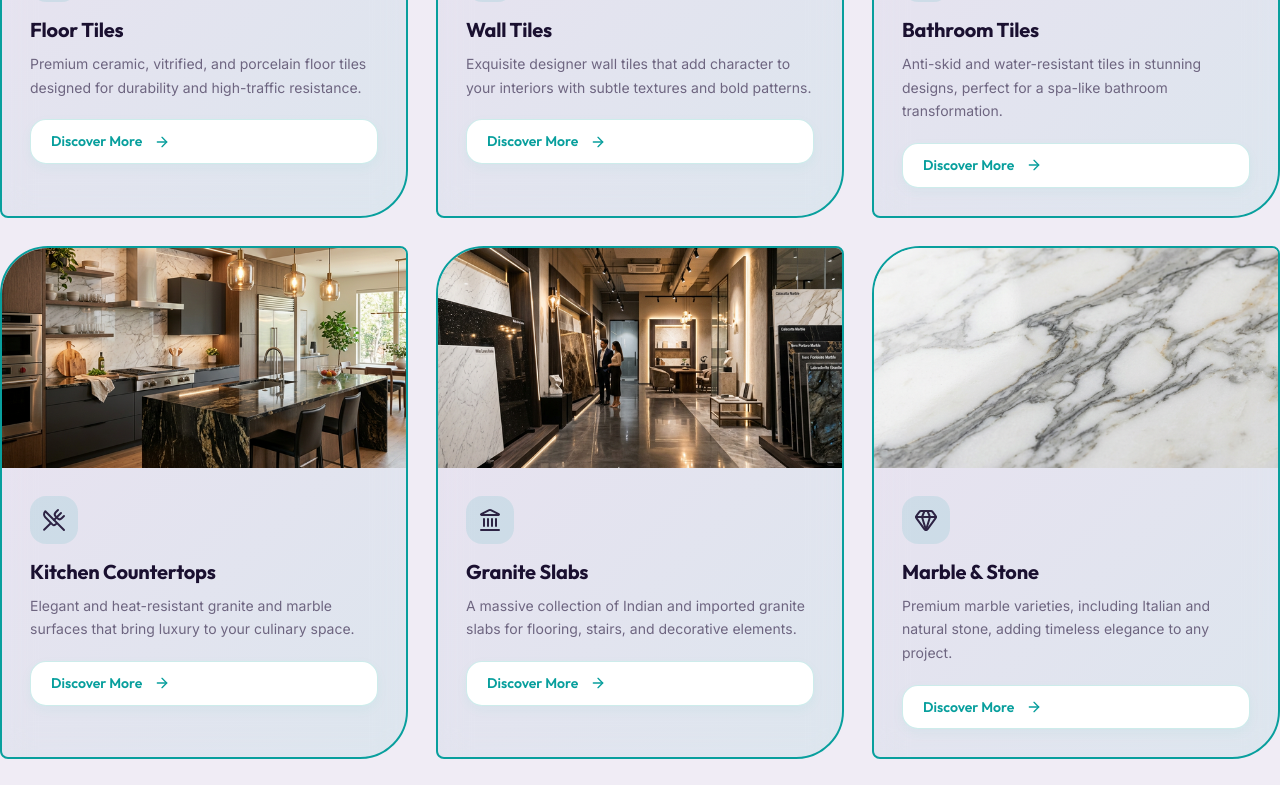
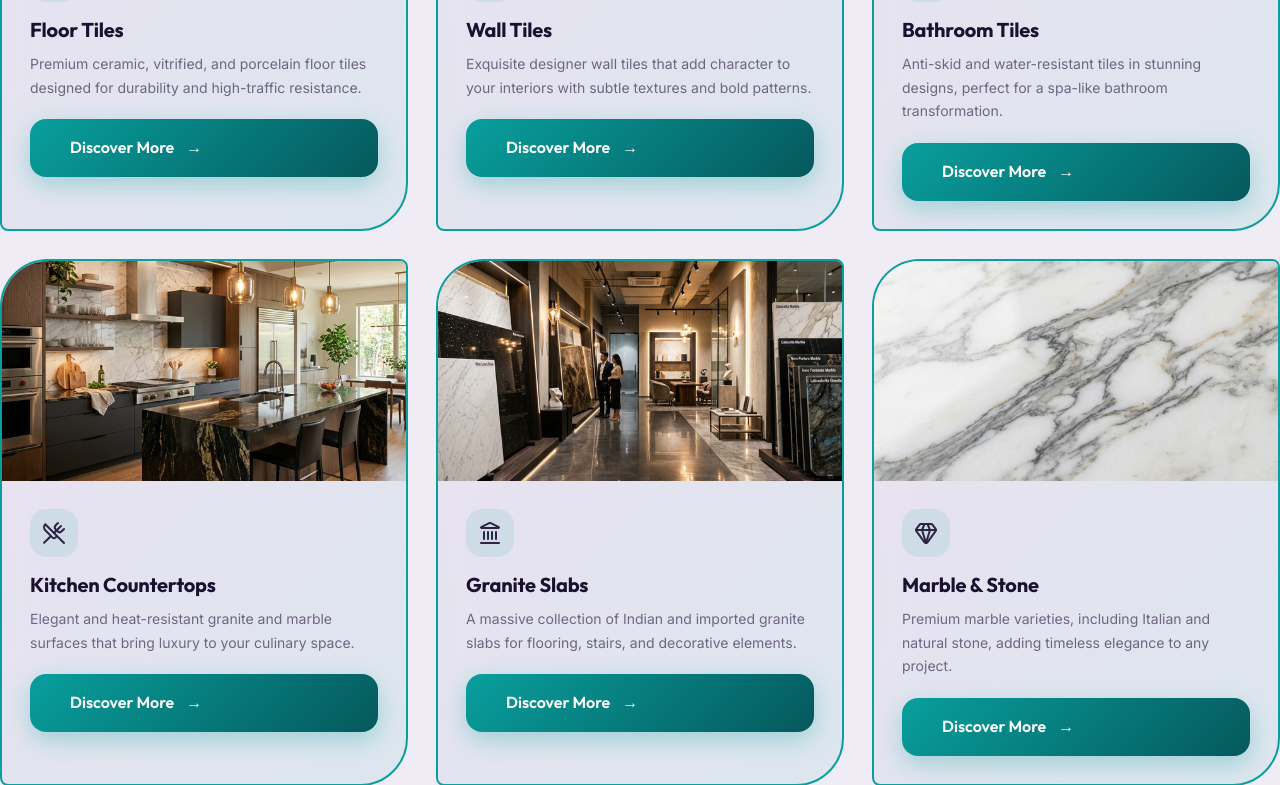
Before and after one commit to Eshbanoliver/Tiles-and-Granite--react-website-showcase, a React (Vite) app: page /services in a window 1280 px wide. Shown: the part 1735-2520 px from the top of the page. Built offline with nearby package versions, Linux system fonts and the light colour scheme.

Commit message:
Updated files

```diff
--- a/src/pages/Home.jsx
+++ b/src/pages/Home.jsx
@@ -313,8 +313,8 @@ export default function Home() {
                                     <div className="service-card-icon">{service.icon}</div>
                                     <h3>{service.title}</h3>
                                     <p>{service.desc}</p>
-                                    <Link to={`/services/${service.slug}`} className="btn btn-secondary" style={{ marginTop: '16px', padding: '8px 16px', fontSize: '13px' }}>
-                                        Discover More <ChevronRight size={14} />
+                                    <Link to={`/services/${service.slug}`} className="btn btn-primary discover-btn" style={{ marginTop: '16px' }}>
+                                        Discover More <span className="arrow">→</span>
                                     </Link>
                                 </div>
                             </div>
--- a/src/pages/Services.jsx
+++ b/src/pages/Services.jsx
@@ -161,8 +161,8 @@ export default function Services() {
                                     <div className="service-card-icon">{service.icon}</div>
                                     <h3>{service.title}</h3>
                                     <p>{service.desc}</p>
-                                    <Link to={`/services/${service.slug}`} className="btn btn-secondary" style={{ marginTop: '20px', padding: '10px 20px', fontSize: '14px' }}>
-                                        Discover More <ArrowRight size={16} style={{ marginLeft: '4px' }} />
+                                    <Link to={`/services/${service.slug}`} className="btn btn-primary discover-btn" style={{ marginTop: '20px' }}>
+                                        Discover More <span className="arrow">→</span>
                                     </Link>
                                 </div>
                             </div>
```
